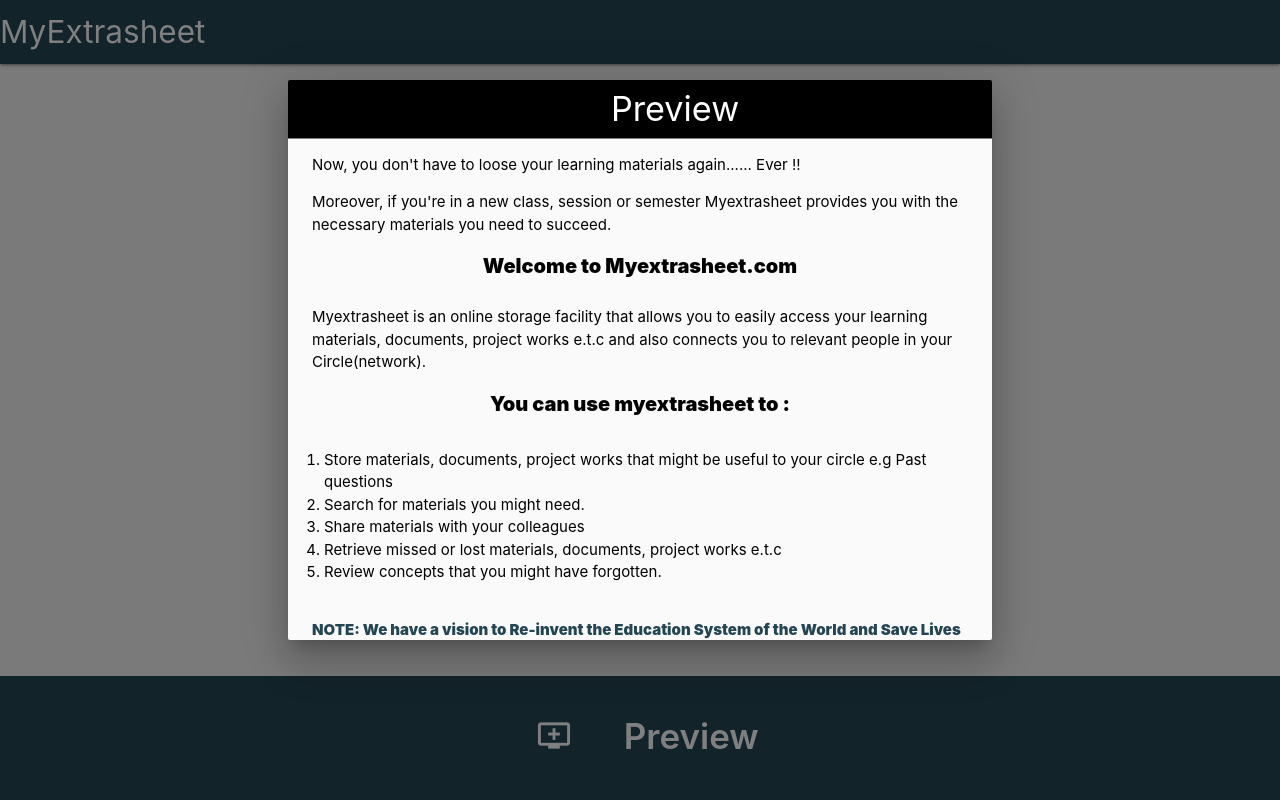
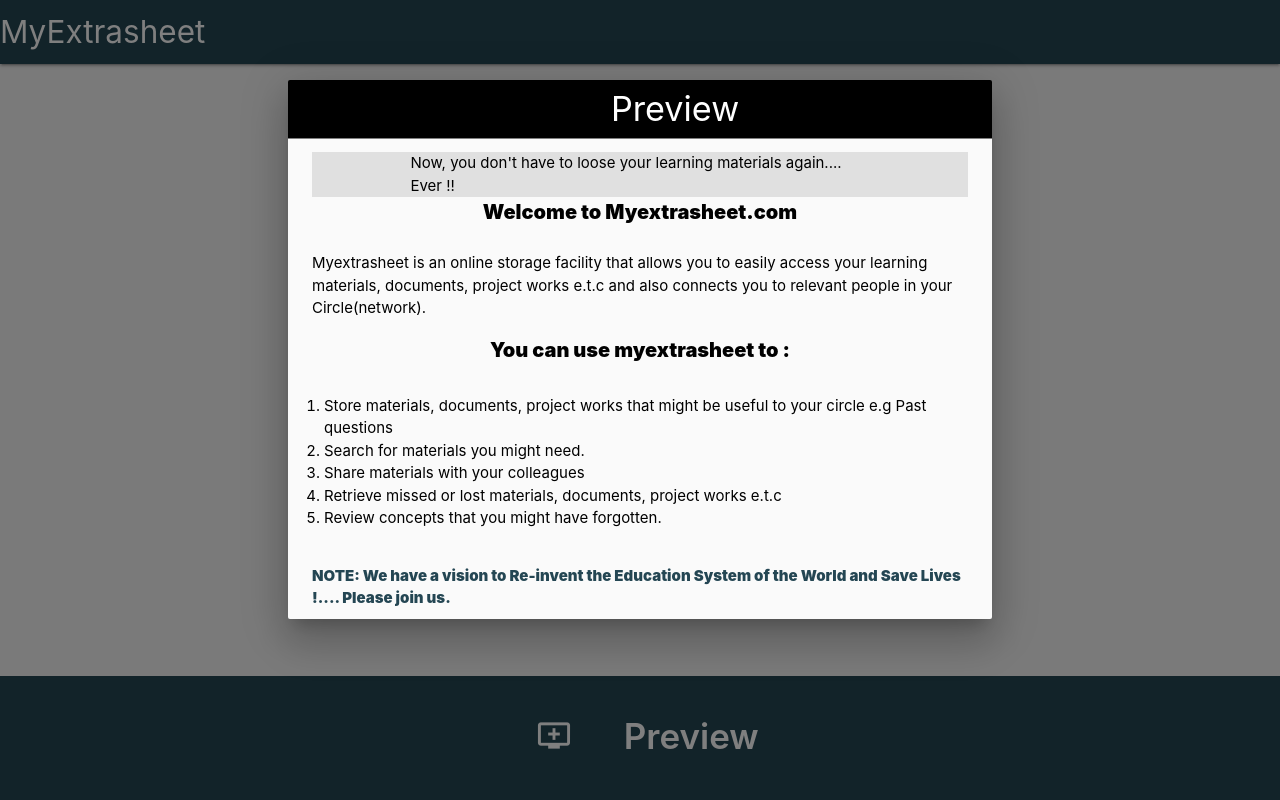
Before and after one commit to Bamimore-Tomi/extrasheet, a Flask app: page /login/ in a window 1280 px wide, after a click that opens the changed part. Run offline with Flask 2, Linux system fonts and the light colour scheme.

Commit message:
Update login.html
done

```diff
--- a/extrasheet/templates/login.html
+++ b/extrasheet/templates/login.html
@@ -107,14 +107,12 @@
 
  <div id="modal1" class="modal previeww">
     <div class="modal-content ">
-      <h4 class="preview_h white-text center-align">Preview</h4>
-      <p class="preview_a">
-Now, you don't have to loose your learning materials again...... Ever !!
-</p>
-
-<p class="preview_a">
-Moreover, if you're in a new class, session or semester Myextrasheet provides you with the necessary materials you need to succeed.
-</p>
+     <h4 class="preview_h white-text center-align">Preview</h4>
+    <div class=" grey hidep lighten-2">
+<div class=" container preview_a ">
+Now, you don't have to loose your learning materials again.... Ever !!
+</div>
+ </div>
 
       <div class="center-align
 
```
